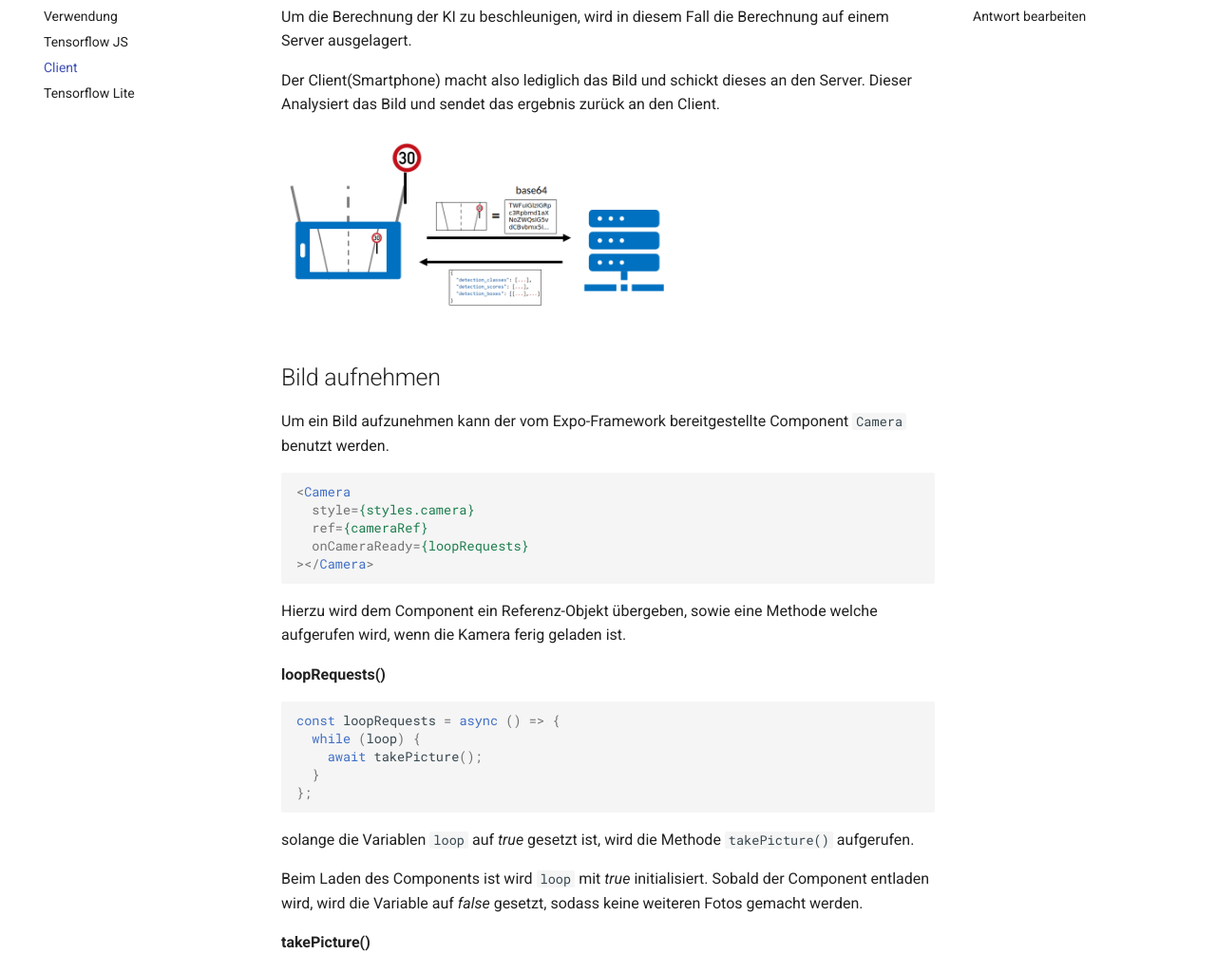
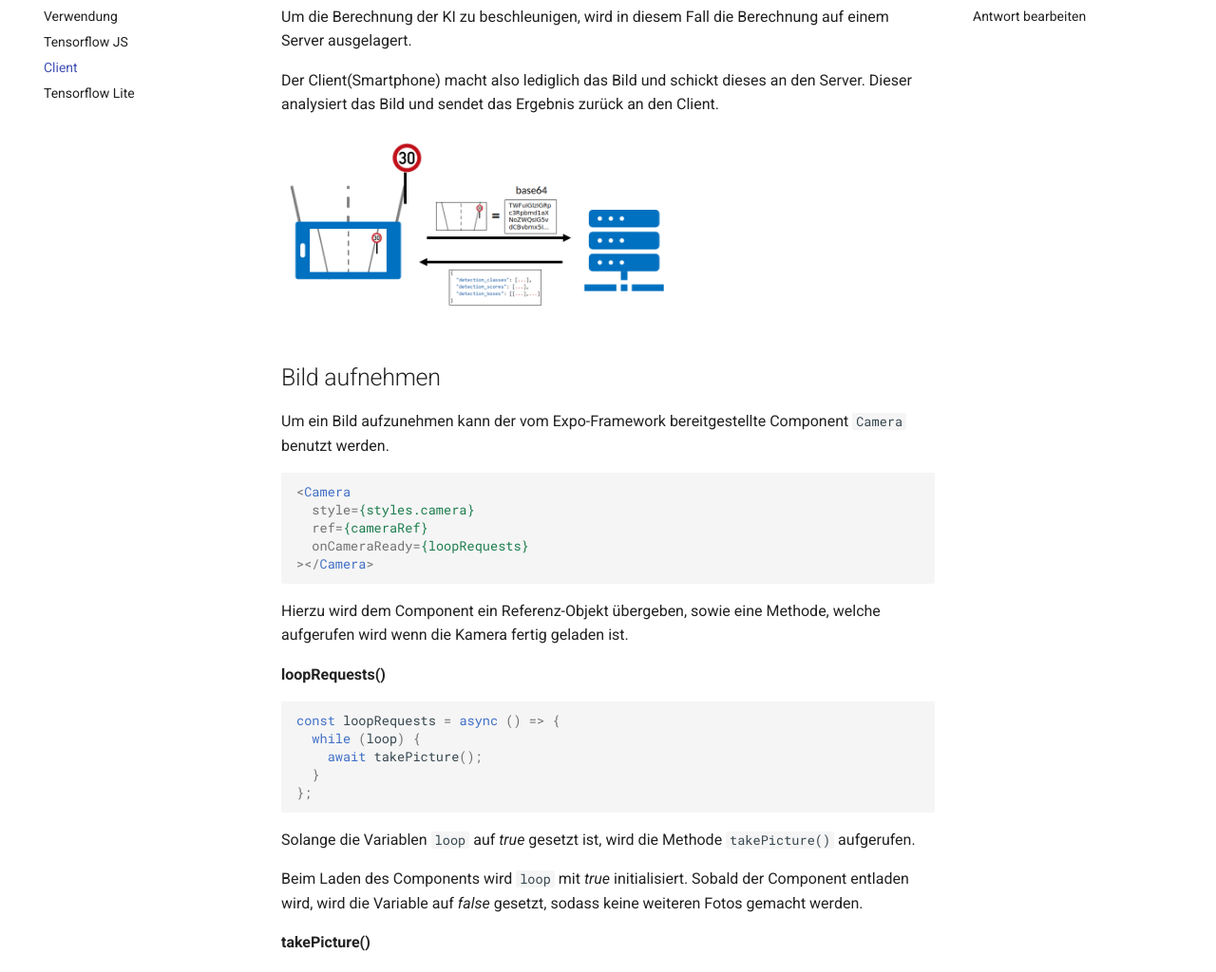
Before and after one commit to GDKI-WS20-T04/traffic-sign-detection, an MkDocs documentation site: the page built from docs/app/client.md, in a window 1280 px wide and 1400 px high. Shown: the part 223-1247 px from the top of the window at 95% size. Built offline with MkDocs 1.6.1 and Material for MkDocs 9.7.7, drawn with Linux system fonts in a browser that asks for light colours; some of the changed text lies outside the part shown.

Commit message:
correct client
Former-commit-id: cb7fe8efe8eef9e80e76236e98dabaedc991b134

````diff
--- a/docs/app/client.md
+++ b/docs/app/client.md
@@ -2,7 +2,7 @@
 
 Um die Berechnung der KI zu beschleunigen, wird in diesem Fall die Berechnung auf einem Server ausgelagert.
 
-Der Client(Smartphone) macht also lediglich das Bild und schickt dieses an den Server. Dieser Analysiert das Bild und sendet das ergebnis zurück an den Client.
+Der Client(Smartphone) macht also lediglich das Bild und schickt dieses an den Server. Dieser analysiert das Bild und sendet das Ergebnis zurück an den Client.
 
 ![client_server](../assets/images/client_server.png){: style="width:60%;"}
 
@@ -18,7 +18,7 @@
 ></Camera>
 ```
 
-Hierzu wird dem Component ein Referenz-Objekt übergeben, sowie eine Methode welche aufgerufen wird, wenn die Kamera ferig geladen ist.
+Hierzu wird dem Component ein Referenz-Objekt übergeben, sowie eine Methode, welche aufgerufen wird wenn die Kamera fertig geladen ist.
 
 **loopRequests()**
 
@@ -30,9 +30,9 @@
 };
 ```
 
-solange die Variablen `loop` auf *true* gesetzt ist, wird die Methode `takePicture()` aufgerufen.
+Solange die Variablen `loop` auf *true* gesetzt ist, wird die Methode `takePicture()` aufgerufen.
 
-Beim Laden des Components ist wird `loop` mit *true* initialisiert. Sobald der Component entladen wird, wird die Variable auf *false* gesetzt, sodass keine weiteren Fotos gemacht werden.
+Beim Laden des Components wird `loop` mit *true* initialisiert. Sobald der Component entladen wird, wird die Variable auf *false* gesetzt, sodass keine weiteren Fotos gemacht werden.
 
 **takePicture()**
 
@@ -48,7 +48,7 @@
 ```
 
 - **skipProcessing**:
-überspringt die Anpassungen der Orientierung des Bildes.
+Überspringt die Anpassungen der Orientierung des Bildes.
 
 - **onPictureSaved**:
 Ein Callback, welcher denn Prozess des Abspeichern des Bildes überspringt.
````
Also changed, not shown: other parts of docs/app/client.md (+1 -1 lines).
